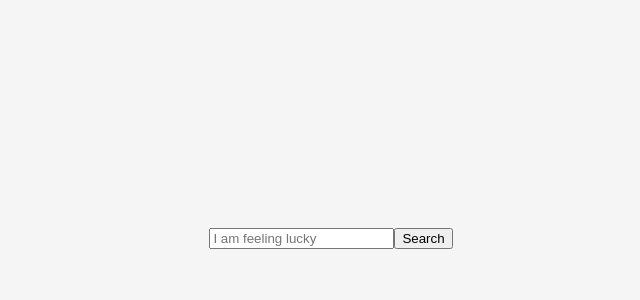
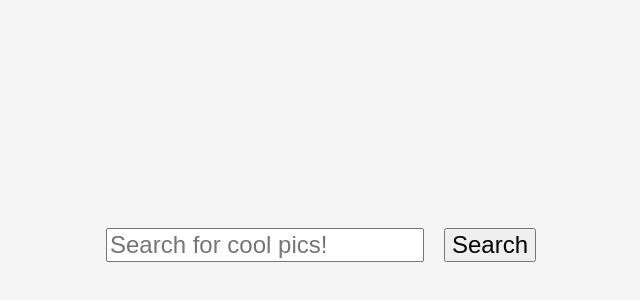
Before and after one commit to naddiebell/carousel, a React (Create React App) app: page / in a window 1280 px wide. Shown: the part 28-328 px from the top of the page, without its empty margins (309-949 px from the left). Built offline with nearby package versions, Linux system fonts and the light colour scheme.

Commit message:
make searchbox larger

```diff
--- a/src/App.css
+++ b/src/App.css
@@ -134,6 +134,8 @@ box-shadow: 15px -17px 11px -14px rgba(0,0,0,0.75);
 
 .Searchbox {
   margin-top: 20%;
+  margin-right: 20px;
+  font-size: 1.5rem;
 }
 
 
--- a/src/App.js
+++ b/src/App.js
@@ -58,7 +58,6 @@ function App() {
   }
 
   function handleWindow() {
-    console.log("hello");
     setDisplayCarousel(false);
     setphotoArray([]);
   }
--- a/src/SearchForm.js
+++ b/src/SearchForm.js
@@ -1,4 +1,5 @@
 import React, { useState } from "react";
+import "./searchForm.css";
 
 function Search(props) {
   const [searchTerm, setSearchTerm] = useState("");
@@ -12,7 +13,7 @@ function Search(props) {
       <input
         className="Searchbox"
         type="text"
-        placeholder="I am feeling lucky"
+        placeholder="Search for cool pics!"
         value={searchTerm}
         onChange={(e) => setSearchTerm(e.target.value)}
         onKeyDown={(event) =>
```
Also changed, not shown: src/searchForm.css (added).
